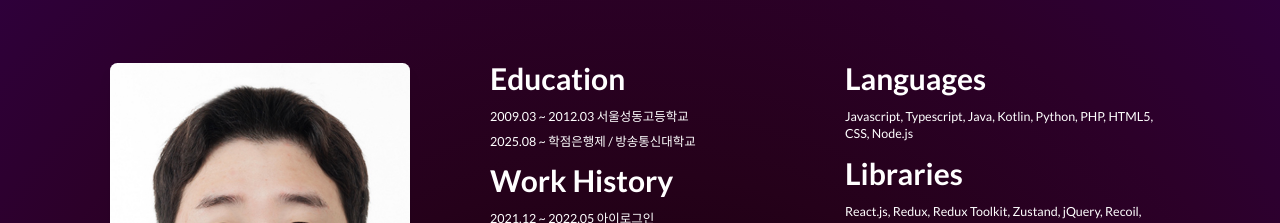
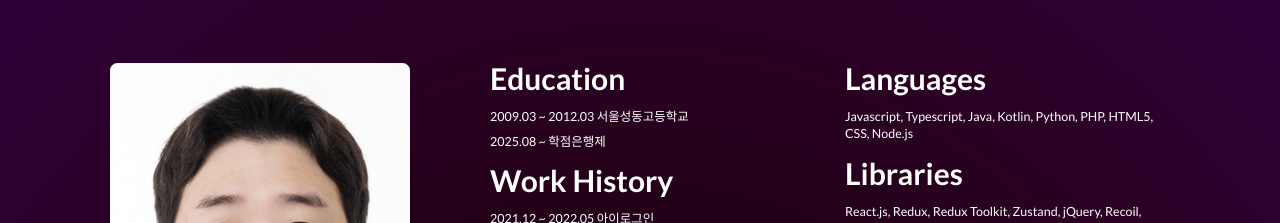
Before and after one commit to a01040579861/portpolio_bridge, a Next.js app: page / in a window 1280 px wide. Shown: the part 1860-2083 px from the top of the page. Built offline with nearby package versions, Linux system fonts and the light colour scheme; a web font is replaced by a local one.

Commit message:
portfolio last update#1

```diff
--- a/src/components/pages/profile.tsx
+++ b/src/components/pages/profile.tsx
@@ -150,7 +150,7 @@ const Profile = () => {
                 title: "Education",
                 lines: [
                   "2009.03 ~ 2012.03 서울성동고등학교",
-                  "2025.08 ~ 학점은행제 / 방송통신대학교",
+                  "2025.08 ~ 학점은행제",
                 ],
               },
               {
```
